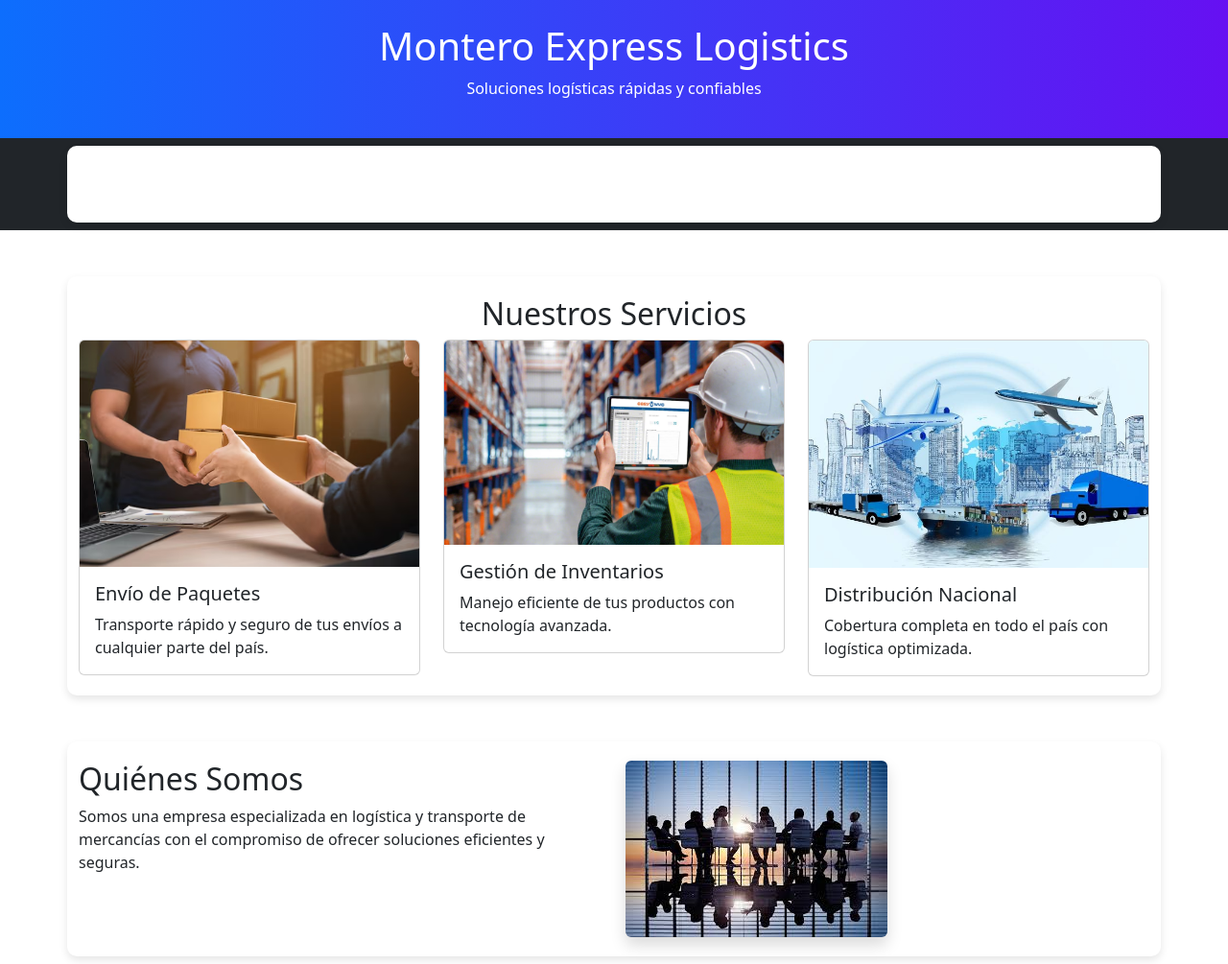
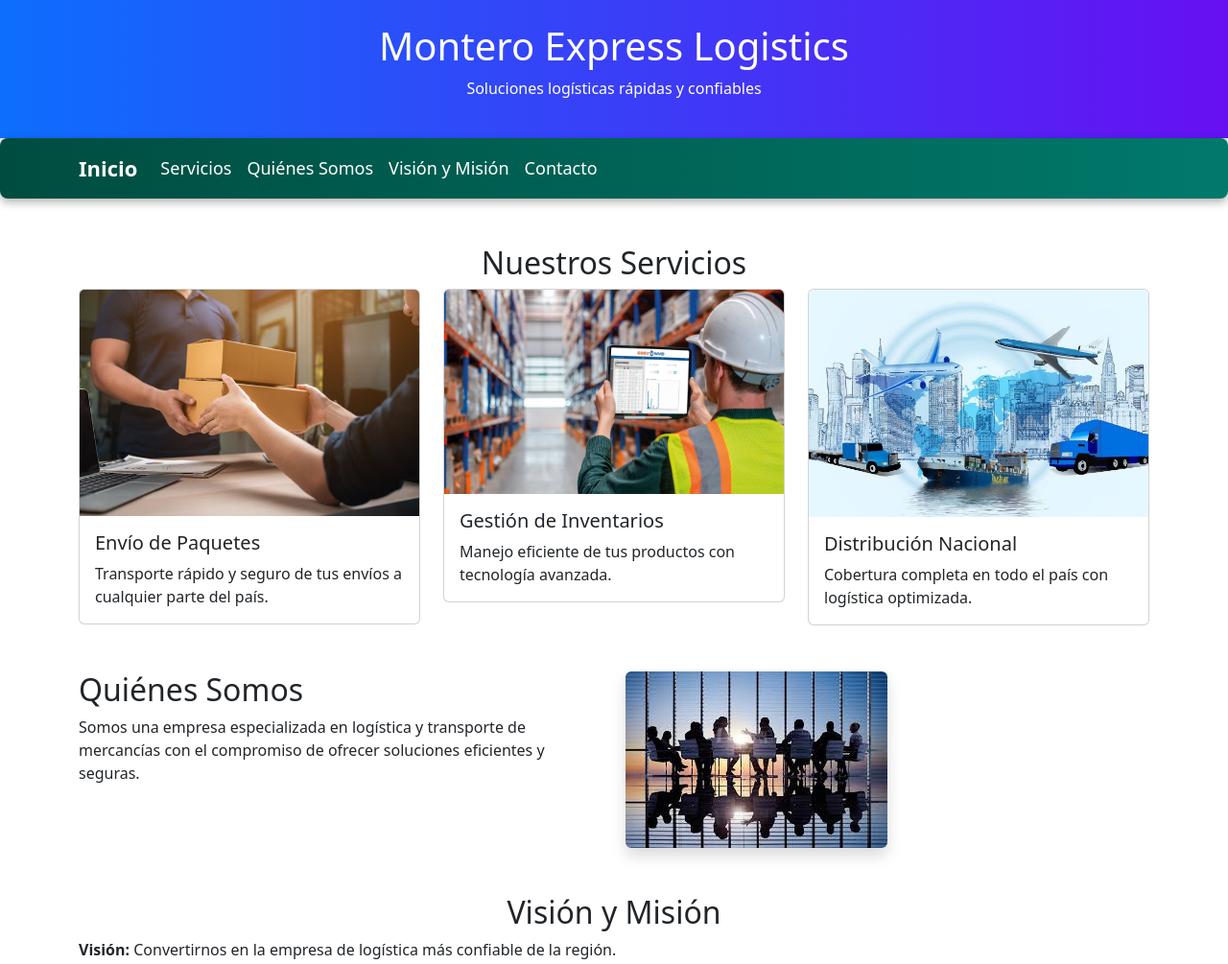
Before and after one commit to diegoogando/monteroexpress-site, a plain HTML site: page index.html in a window 1280 px wide. Shown: the top 1005 px of the page at 96% size. Drawn offline with nearby package versions, Linux system fonts and the light colour scheme.

Commit message:
Add files via upload

```diff
--- a/style.css
+++ b/style.css
@@ -16,35 +16,44 @@ header {
 }
 
 /* Navbar */
+/* Estilos de la barra de navegación mejorada */
 .navbar {
-    background-color: #1e90ff; /* Cambiado a azul claro */
+    background: linear-gradient(to right, #004d40, #00796b) !important; /* Degradado elegante */
+    padding: 15px 20px;
+    box-shadow: 0px 4px 10px rgba(0, 0, 0, 0.3);
+    border-radius: 8px;
 }
 
-.navbar .navbar-brand, .navbar .nav-link {
+.navbar .navbar-brand {
     color: white !important;
     font-weight: bold;
+    font-size: 22px;
+    transition: color 0.3s ease;
+}
+
+.navbar .nav-link {
+    color: white !important;
+    font-weight: 500;
+    font-size: 18px;
+    padding: 10px 15px;
+    transition: color 0.3s ease, background 0.3s ease, transform 0.2s ease;
+    border-radius: 5px;
 }
 
 .navbar .nav-link:hover {
-    color: #ffcc00 !important; /* Cambiado a amarillo */
+    color: #ffcc00 !important; /* Amarillo dorado */
+    background: rgba(255, 255, 255, 0.2);
+    transform: scale(1.1);
 }
 
-/* Contenedor principal */
-.container {
-    background: white;
-    padding: 20px;
-    border-radius: 10px;
-    box-shadow: 0px 4px 8px rgba(0, 0, 0, 0.1);
+/* Botón del menú en móviles */
+.navbar-toggler {
+    border: none;
 }
 
-/* Lista de servicios */
-.list-group-item {
-    border: none;
-    font-size: 18px;
-    font-weight: bold;
-    background-color: #e9ecef; /* Cambiado a un gris claro */
+.navbar-toggler-icon {
+    filter: brightness(0) invert(1); /* Icono blanco */
 }
-
 /* Pie de página */
 footer {
     background: linear-gradient(to right, #0d6efd, #6610f2); /* Cambiado a un degradado de azul */
```
Also changed, not shown: index.html (line endings or trailing spaces).
